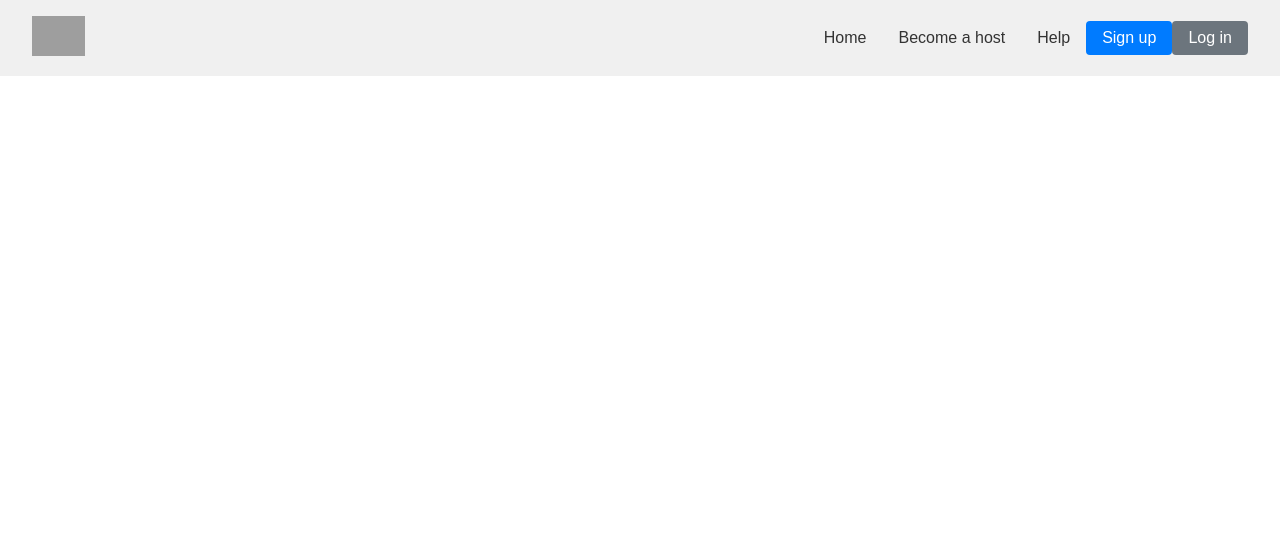
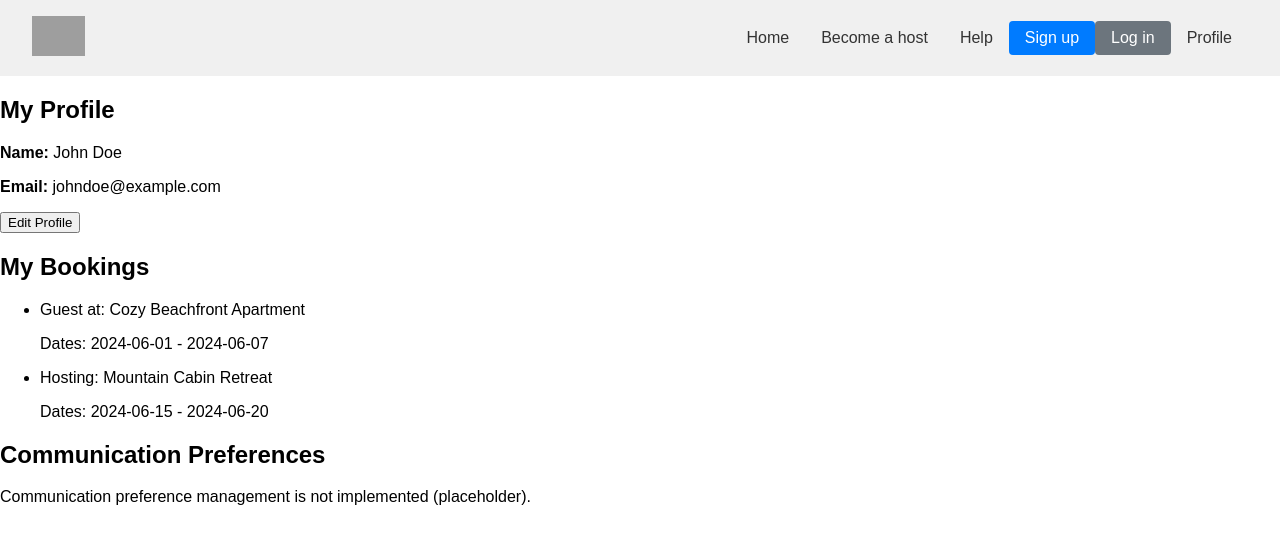
Before and after one commit to mohamedmehdigara/react-airbnb, a React (Create React App) app: page /Profile in a window 1280 px wide. Shown: the top 544 px of the page. Built offline with nearby package versions, Linux system fonts and the light colour scheme; grey boxes are pictures that could not be loaded.

Commit message:
added files

```diff
--- a/src/App.js
+++ b/src/App.js
@@ -10,7 +10,7 @@ import SignupForm from './components/SignupForm';
 import LoginForm from './components/LoginForm';
 import BecomeHost from './components/BecomeHost';
 import Help from './components/Help';
-
+import Profile from './components/Profile';
 
 function App() {
   return (
@@ -26,6 +26,8 @@ function App() {
           <Route path="/LoginForm" element={<LoginForm/>} />
           <Route path="/become-host" element={<BecomeHost />} />
           <Route path="/help" element={<Help />} />
+          <Route path="/Profile" element={<Profile />} />
+
 
 
           <Route element={<NotFoundPage/>} />
--- a/src/components/Navbar.js
+++ b/src/components/Navbar.js
@@ -14,6 +14,8 @@ function Navbar() {
         <Link to="/help">Help</Link>
         <Link to="/SignupForm" className="btn btn-primary">Sign up</Link>
         <Link to="/LoginForm" className="btn btn-secondary">Log in</Link>
+        <Link to="/Profile">Profile</Link>
+
       </div>
     </nav>
   );
--- /dev/null
+++ b/src/components/Profile.js
@@ -0,0 +1,68 @@
+import React, { useState } from 'react';
+
+function Profile() {
+  const [userData, setUserData] = useState({
+    name: 'John Doe',
+    email: 'johndoe@example.com',
+  });
+
+  const [bookings, setBookings] = useState([
+    {
+      id: 1,
+      isGuest: true, // Flag to indicate guest or host booking
+      listing: { title: 'Cozy Beachfront Apartment' },
+      checkInDate: '2024-06-01',
+      checkOutDate: '2024-06-07',
+    },
+    {
+      id: 2,
+      isGuest: false,
+      listing: { title: 'Mountain Cabin Retreat' },
+      checkInDate: '2024-06-15',
+      checkOutDate: '2024-06-20',
+    },
+  ]);
+
+  const handleEditProfile = () => {
+    // Handle edit profile functionality (e.g., display alert)
+    alert('Edit profile functionality is not implemented (placeholder)');
+  };
+
+  return (
+    <div className="profile-container">
+      <h2>My Profile</h2>
+      <div className="profile-info">
+        <p>
+          <b>Name:</b> {userData.name}
+        </p>
+        <p>
+          <b>Email:</b> {userData.email}
+        </p>
+        <button onClick={handleEditProfile}>Edit Profile</button>
+      </div>
+      <h2>My Bookings</h2>
+      {bookings.length > 0 ? (
+        <ul className="bookings-list">
+          {bookings.map((booking) => (
+            <li key={booking.id}>
+              <p>
+                {booking.isGuest ? 'Guest at' : 'Hosting'}: {booking.listing.title}
+              </p>
+              <p>
+                Dates: {booking.checkInDate} - {booking.checkOutDate}
+              </p>
+              {/* Add link to booking details page if needed */}
+            </li>
+          ))}
+        </ul>
+      ) : (
+        <p>You don't have any bookings yet.</p>
+      )}
+      <h2>Communication Preferences</h2>
+      {/* Implement form or options to manage communication preferences (e.g., email notifications) */}
+      <p>Communication preference management is not implemented (placeholder).</p>
+    </div>
+  );
+}
+
+export default Profile;
```
